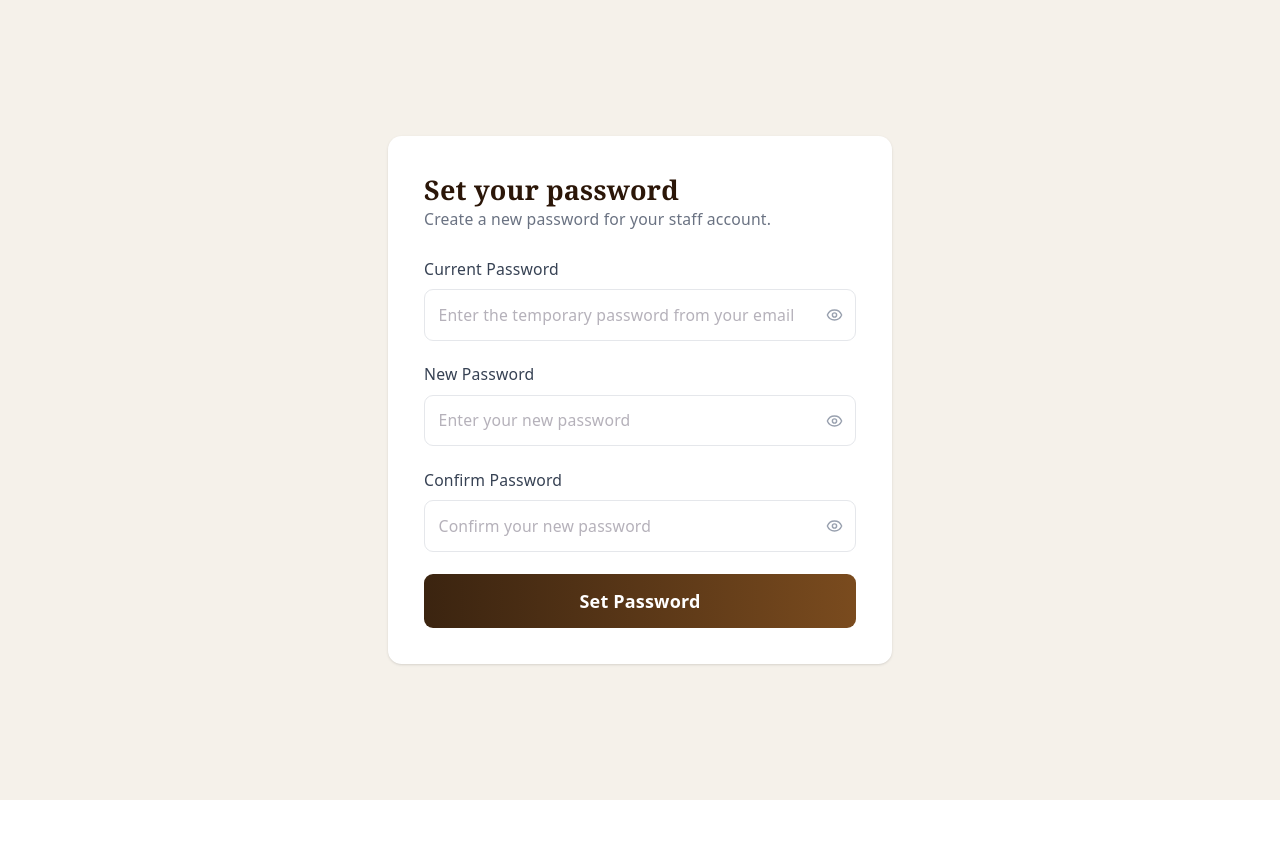
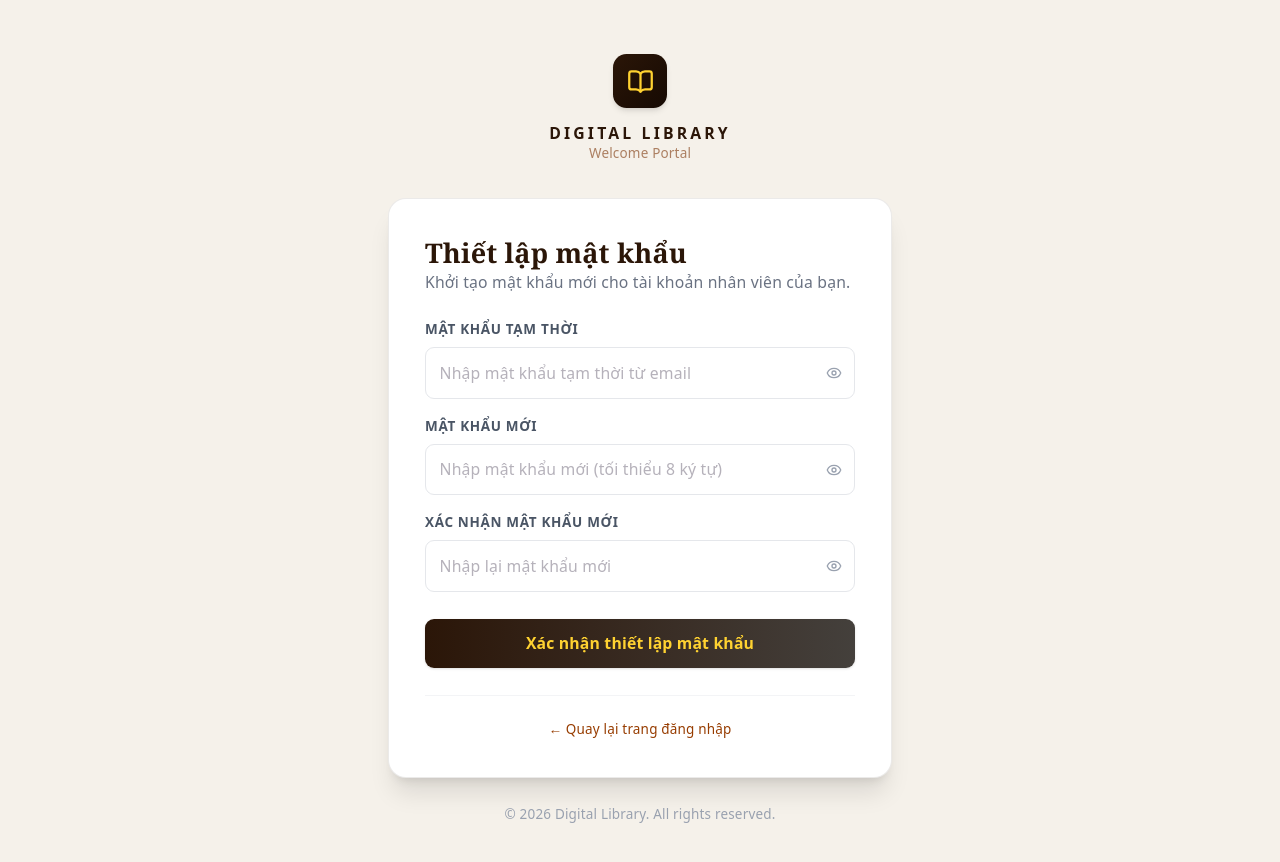
Before and after one commit to datnguyen666/book-management, a React (Vite) app in the folder client/: page /set-password in a window 1280 px wide. Shown: the top 862 px of the page. Before the commit the page ends 800 px from the top, so only its background shows below. Built offline with nearby package versions, Linux system fonts and the light colour scheme; no server answers; what pdfmake would draw is missing.

Commit message:
Fix lỗi khi rà soát (P2)

```diff
--- a/client/src/components/books/BookForm.tsx
+++ b/client/src/components/books/BookForm.tsx
@@ -22,14 +22,14 @@ const bookSchema = z.object({
 
   description: z.string().optional(),
 
-  price: z.number().min(0, "Price must be 0 or greater"),
+  price: z.number({ message: "Price must be a valid number" }).min(0, "Price must be 0 or greater"),
 
   quantity: z
-    .number()
+    .number({ message: "Quantity must be a valid number" })
     .int("quantity must be an integer")
     .min(0, "quantity must be 0 or greater"),
 
-  categoryId: z.number().int().positive("Category is required"),
+  categoryId: z.number({ message: "Category is required" }).int().positive("Category is required"),
 });
 
 type BookFormValues = z.infer<typeof bookSchema>;
--- a/client/src/pages/auth/SetPasswordPage.tsx
+++ b/client/src/pages/auth/SetPasswordPage.tsx
@@ -1,6 +1,6 @@
 import { useState } from "react";
-import { useSearchParams, useNavigate } from "react-router-dom";
-import { Eye, EyeOff } from "lucide-react";
+import { useSearchParams, useNavigate, Link } from "react-router-dom";
+import { Eye, EyeOff, BookOpen, AlertCircle } from "lucide-react";
 
 import { setPassword } from "@/api/auth.api";
 
@@ -27,22 +27,22 @@ export function SetPasswordPage() {
     setError(null);
 
     if (!token) {
-      setError("Invalid password setup link.");
+      setError("Đường dẫn thiết lập mật khẩu không hợp lệ hoặc thiếu mã xác thực.");
       return;
     }
 
     if (!currentPassword) {
-      setError("Please enter your temporary password.");
+      setError("Vui lòng nhập mật khẩu tạm thời nhận từ email.");
       return;
     }
 
     if (password.length < 8) {
-      setError("Password must be at least 8 characters.");
+      setError("Mật khẩu mới phải có ít nhất 8 ký tự.");
       return;
     }
 
     if (password !== confirmPassword) {
-      setError("Passwords do not match.");
+      setError("Mật khẩu xác nhận không khớp.");
       return;
     }
 
@@ -55,14 +55,14 @@ export function SetPasswordPage() {
         password,
       });
 
-      alert("Password has been set successfully.");
+      alert("Thiết lập mật khẩu thành công! Vui lòng đăng nhập bằng mật khẩu mới.");
 
       navigate("/login");
-    } catch (error) {
-      console.error(error);
+    } catch (err) {
+      console.error(err);
 
       setError(
-        "Temporary password is incorrect, or this link is invalid or has expired.",
+        "Mật khẩu tạm thời không chính xác, hoặc đường dẫn thiết lập đã hết hạn sử dụng.",
       );
     } finally {
       setIsSubmitting(false);
@@ -70,26 +70,42 @@ export function SetPasswordPage() {
   };
 
   return (
-    <div className="flex min-h-screen items-center justify-center bg-[#f5f1ea] px-6">
-      <div className="w-full max-w-md rounded-xl bg-white p-8 shadow-sm">
+    <div className="flex min-h-screen flex-col items-center justify-between bg-[#f5f1ea] px-6 py-12">
+      <div className="my-auto w-full max-w-md">
+        {/* Branding Header */}
+        <div className="mb-8 text-center">
+          <div className="mx-auto mb-3 flex h-12 w-12 items-center justify-center rounded-xl bg-gradient-to-br from-[#2b1608] to-[#160a03] text-amber-300 shadow-md">
+            <BookOpen className="h-6 w-6" />
+          </div>
+          <h2 className="font-semibold tracking-[0.2em] text-[#2b1608] text-sm uppercase">
+            Digital Library
+          </h2>
+          <p className="text-xs text-amber-900/60 font-medium mt-0.5">
+            Welcome Portal
+          </p>
+        </div>
+
+        {/* Card */}
+        <div className="w-full rounded-2xl bg-white p-8 shadow-xl border border-stone-200/80">
           <h1 className="font-serif text-2xl font-bold text-[#2b1608]">
-          Set your password
+            Thiết lập mật khẩu
           </h1>
 
           <p className="mt-2 text-sm text-gray-500">
-          Create a new password for your staff account.
+            Khởi tạo mật khẩu mới cho tài khoản nhân viên của bạn.
           </p>
 
           {error && (
-          <div className="mt-5 rounded-md border border-red-200 bg-red-50 px-4 py-3 text-sm text-red-600">
-            {error}
+            <div className="mt-5 flex items-start gap-2.5 rounded-xl border border-red-200 bg-red-50 p-3.5 text-sm text-red-700">
+              <AlertCircle className="mt-0.5 h-4 w-4 shrink-0 text-red-600" />
+              <p className="font-medium leading-relaxed">{error}</p>
             </div>
           )}
 
-        <form onSubmit={handleSubmit} className="mt-6 space-y-5">
+          <form onSubmit={handleSubmit} className="mt-6 space-y-4">
             <div>
-            <label className="mb-2 block text-sm font-medium text-gray-700">
-              Current Password
+              <label className="mb-2 block text-xs font-semibold uppercase tracking-wider text-gray-600">
+                Mật khẩu tạm thời
               </label>
 
               <div className="relative">
@@ -97,23 +113,24 @@ export function SetPasswordPage() {
                   type={showCurrentPassword ? "text" : "password"}
                   value={currentPassword}
                   onChange={(e) => setCurrentPassword(e.target.value)}
-                className="w-full rounded-lg border border-gray-200 bg-white p-3 pr-11 text-sm outline-none focus:border-amber-600 focus:ring-1 focus:ring-amber-600"
-                placeholder="Enter the temporary password from your email"
+                  className="w-full rounded-lg border border-gray-200 bg-white p-3 pr-11 text-sm outline-none transition focus:border-amber-600 focus:ring-1 focus:ring-amber-600"
+                  placeholder="Nhập mật khẩu tạm thời từ email"
                 />
 
                 <button
                   type="button"
                   onClick={() => setShowCurrentPassword((prev) => !prev)}
-                className="absolute right-3 top-1/2 -translate-y-1/2 text-gray-400"
+                  className="absolute right-3 top-1/2 -translate-y-1/2 text-gray-400 hover:text-gray-600 cursor-pointer"
+                  tabIndex={-1}
                 >
-                {showCurrentPassword ? <EyeOff size={17} /> : <Eye size={17} />}
+                  {showCurrentPassword ? <EyeOff size={16} /> : <Eye size={16} />}
                 </button>
               </div>
             </div>
 
             <div>
-            <label className="mb-2 block text-sm font-medium text-gray-700">
-              New Password
+              <label className="mb-2 block text-xs font-semibold uppercase tracking-wider text-gray-600">
+                Mật khẩu mới
               </label>
 
               <div className="relative">
@@ -121,23 +138,24 @@ export function SetPasswordPage() {
                   type={showPassword ? "text" : "password"}
                   value={password}
                   onChange={(e) => setPasswordValue(e.target.value)}
-                className="w-full rounded-lg border border-gray-200 bg-white p-3 pr-11 text-sm outline-none focus:border-amber-600 focus:ring-1 focus:ring-amber-600"
-                placeholder="Enter your new password"
+                  className="w-full rounded-lg border border-gray-200 bg-white p-3 pr-11 text-sm outline-none transition focus:border-amber-600 focus:ring-1 focus:ring-amber-600"
+                  placeholder="Nhập mật khẩu mới (tối thiểu 8 ký tự)"
                 />
 
                 <button
                   type="button"
                   onClick={() => setShowPassword((prev) => !prev)}
-                className="absolute right-3 top-1/2 -translate-y-1/2 text-gray-400"
+                  className="absolute right-3 top-1/2 -translate-y-1/2 text-gray-400 hover:text-gray-600 cursor-pointer"
+                  tabIndex={-1}
                 >
-                {showPassword ? <EyeOff size={17} /> : <Eye size={17} />}
+                  {showPassword ? <EyeOff size={16} /> : <Eye size={16} />}
                 </button>
               </div>
             </div>
 
             <div>
-            <label className="mb-2 block text-sm font-medium text-gray-700">
-              Confirm Password
+              <label className="mb-2 block text-xs font-semibold uppercase tracking-wider text-gray-600">
+                Xác nhận mật khẩu mới
               </label>
 
               <div className="relative">
@@ -145,16 +163,17 @@ export function SetPasswordPage() {
                   type={showConfirmPassword ? "text" : "password"}
                   value={confirmPassword}
                   onChange={(e) => setConfirmPassword(e.target.value)}
-                className="w-full rounded-lg border border-gray-200 bg-white p-3 pr-11 text-sm outline-none focus:border-amber-600 focus:ring-1 focus:ring-amber-600"
-                placeholder="Confirm your new password"
+                  className="w-full rounded-lg border border-gray-200 bg-white p-3 pr-11 text-sm outline-none transition focus:border-amber-600 focus:ring-1 focus:ring-amber-600"
+                  placeholder="Nhập lại mật khẩu mới"
                 />
 
                 <button
                   type="button"
                   onClick={() => setShowConfirmPassword((prev) => !prev)}
-                className="absolute right-3 top-1/2 -translate-y-1/2 text-gray-400"
+                  className="absolute right-3 top-1/2 -translate-y-1/2 text-gray-400 hover:text-gray-600 cursor-pointer"
+                  tabIndex={-1}
                 >
-                {showConfirmPassword ? <EyeOff size={17} /> : <Eye size={17} />}
+                  {showConfirmPassword ? <EyeOff size={16} /> : <Eye size={16} />}
                 </button>
               </div>
             </div>
@@ -162,12 +181,27 @@ export function SetPasswordPage() {
             <button
               type="submit"
               disabled={isSubmitting}
-            className="w-full rounded-lg bg-gradient-to-r from-[#3b2410] to-[#7a4b1e] p-3 font-semibold text-white transition hover:opacity-90 disabled:cursor-not-allowed disabled:opacity-50"
+              className="mt-2 w-full rounded-lg bg-gradient-to-r from-[#2b1608] to-[#44403c] p-3 text-sm font-semibold text-amber-300 transition hover:bg-black hover:opacity-95 disabled:cursor-not-allowed disabled:opacity-50 cursor-pointer shadow-sm"
             >
-            {isSubmitting ? "Setting password..." : "Set Password"}
+              {isSubmitting ? "Đang thiết lập mật khẩu..." : "Xác nhận thiết lập mật khẩu"}
             </button>
           </form>
+
+          <div className="mt-6 pt-4 border-t border-gray-100 text-center">
+            <Link
+              to="/login"
+              className="text-xs font-medium text-amber-800 hover:underline"
+            >
+              ← Quay lại trang đăng nhập
+            </Link>
           </div>
+        </div>
+      </div>
+
+      {/* Footer */}
+      <footer className="text-center text-xs text-gray-400 mt-6">
+        © {new Date().getFullYear()} Digital Library. All rights reserved.
+      </footer>
     </div>
   );
 }
--- a/client/src/schemas/staff.schema.ts
+++ b/client/src/schemas/staff.schema.ts
@@ -3,10 +3,15 @@ import { z } from "zod";
 export const createStaffSchema = z.object({
   fullName: z
     .string()
+    .trim()
     .min(1, "Full name is required")
     .max(100, "Full name is too long"),
 
-  email: z.string().min(1, "Email is required").email("Invalid email address"),
+  email: z
+    .string()
+    .trim()
+    .min(1, "Email is required")
+    .email("Invalid email address"),
 });
 
 export type CreateStaffFormData = z.infer<typeof createStaffSchema>;
--- a/client/src/utils/branding.ts
+++ b/client/src/utils/branding.ts
@@ -57,8 +57,8 @@ export function getRouteTitle(pathname: string, role?: Role | null): string | nu
     "/categories": "Categories",
     "/books": "Books",
     "/books/:id": "Book Details",
-    "/staff": "Staff Management",
-    "/members": "Reader Community",
+    "/staff": "Staff",
+    "/members": "Members",
     "/members/:id": "Reader Details",
     "/borrows": "Loans & Returns",
     "/assets": "Library Assets",
```
Also changed, not shown: 1 other file (tests, documents, lock files or other folders). Lines whose indentation alone changed are shown as unchanged.
